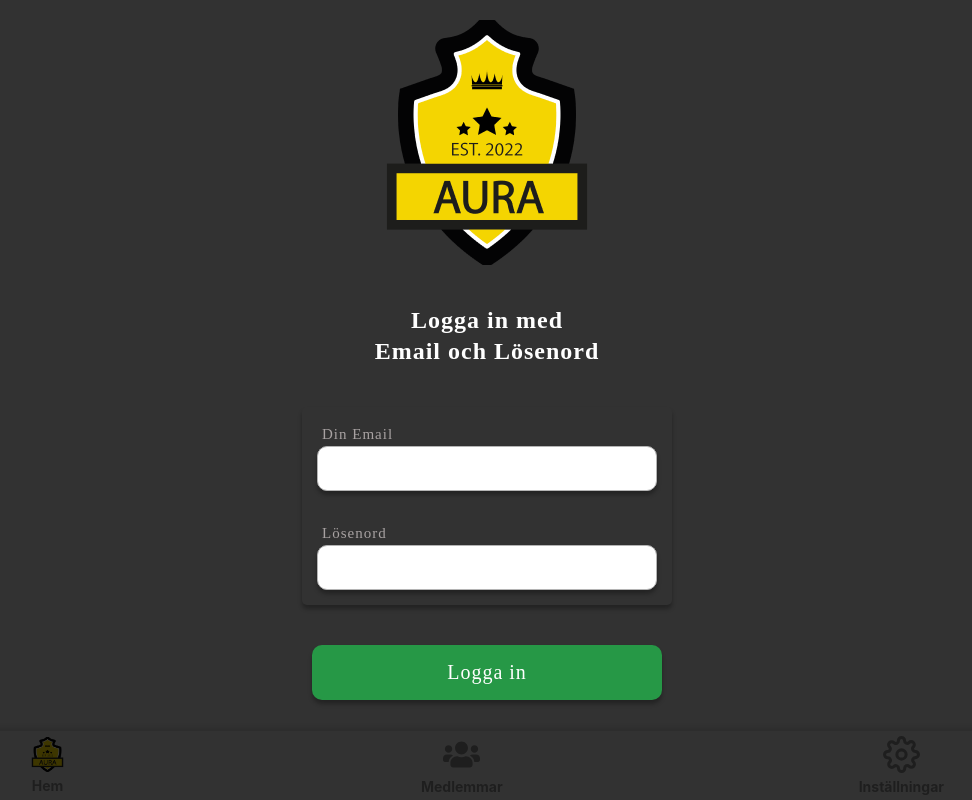
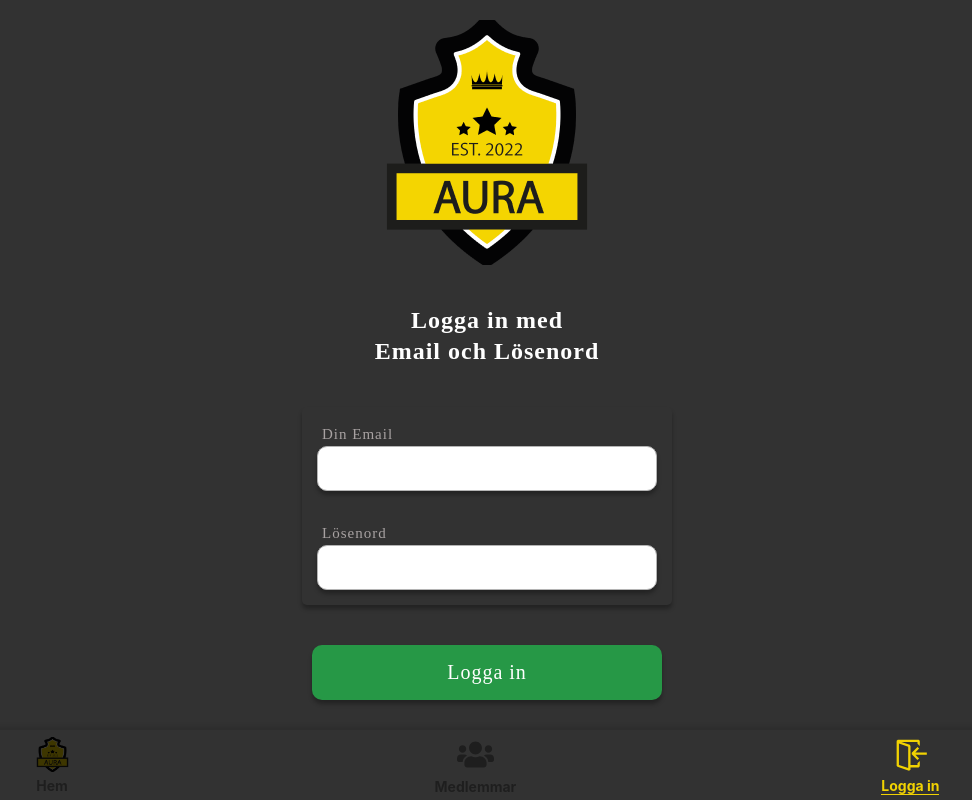
Before and after one commit to RevanToma/FC-AURA, a React (Create React App) app in the folder frontend/: page /signin in a window 1280 px wide. Shown: the top 800 px of the page, without its empty margins (153-1125 px from the left). Built offline with nearby package versions, Linux system fonts and the light colour scheme; no server answers; a web font is replaced by a local one.

Commit message:
added nav bar when not sigend in

```diff
--- a/frontend/src/Mutations/Mutations.ts
+++ b/frontend/src/Mutations/Mutations.ts
@@ -93,6 +93,7 @@ export const CURRENT_USER_QUERY = gql`
       name
       email
       teamMember
+      image
     }
   }
 `;
--- a/frontend/src/components/NavBar/NavBar.tsx
+++ b/frontend/src/components/NavBar/NavBar.tsx
@@ -3,9 +3,13 @@ import * as S from "./NavBarStyles";
 import FCAURALOGO from "../../assets/images/FCAURA-Logo.png";
 import { FiSettings } from "react-icons/fi";
 import { FaUsers } from "react-icons/fa";
+import { useAuth } from "../../context/auth/auth";
+import { VscSignIn } from "react-icons/vsc";
 
 const NavBar = () => {
   const { pathname } = useLocation();
+
+  const auth = useAuth();
 
   return (
     <>
@@ -23,12 +27,21 @@ const NavBar = () => {
               <span>Medlemmar</span>
             </S.NavLink>
           </S.NavLinkDiv>
+          {auth.user ? (
             <S.NavLinkDiv active={pathname.startsWith("/account")}>
               <S.NavLink to="/account">
                 {<FiSettings size={37} />}
                 <span>Inställningar</span>
               </S.NavLink>
             </S.NavLinkDiv>
+          ) : (
+            <S.NavLinkDiv active={pathname.startsWith("/signin")}>
+              <S.NavLink to="/signin">
+                {<VscSignIn size={37} />}
+                <span>Logga in</span>
+              </S.NavLink>
+            </S.NavLinkDiv>
+          )}
         </S.NavBarList>
       </S.NavBarContainer>
       <Outlet />
--- a/frontend/src/components/UserCard/UserCard.tsx
+++ b/frontend/src/components/UserCard/UserCard.tsx
@@ -6,6 +6,7 @@ import { GiWeight } from "react-icons/gi";
 import Tall from "../../assets/images/Tall.svg";
 import ProfileImg from "../../assets/images/ProfileImg.svg";
 import { PiSoccerBallThin } from "react-icons/pi";
+import { capitalizeFirstLetter } from "../helpers/capitalizeFirstLetter";
 type UserCardProps = {
   user: {
     name: string;
@@ -20,11 +21,6 @@ type UserCardProps = {
 };
 
 const UserCard: FC<UserCardProps> = ({ user }) => {
-  const capitalizeFirstLetter = (str: string) => {
-    if (str) {
-      return str.charAt(0).toUpperCase() + str.slice(1).toLowerCase();
-    }
-  };
   console.log(user);
   return (
     <S.UserCardDiv>
--- /dev/null
+++ b/frontend/src/components/common/Card/Card.tsx
@@ -0,0 +1,30 @@
+import { FC } from "react";
+import * as S from "./CardStyles";
+import { PiSoccerBallThin } from "react-icons/pi";
+import { capitalizeFirstLetter } from "../../helpers/capitalizeFirstLetter";
+type CardProps = {
+  name: string;
+  email: string;
+  image: string;
+};
+
+const Card: FC<CardProps> = ({ name, email, image }: CardProps) => {
+  //   `${process.env.REACT_APP_IMAGE}${image}`;
+  return (
+    <S.CardContainer>
+      {image ? (
+        <img src={`${process.env.REACT_APP_IMAGE}${image}`} alt="profile" />
+      ) : (
+        <PiSoccerBallThin />
+      )}
+
+      <div>
+        <span>{email}</span>
+        <span>{capitalizeFirstLetter(name)}</span>
+      </div>
+      <PiSoccerBallThin color="white" size={50} />
+    </S.CardContainer>
+  );
+};
+
+export default Card;
--- /dev/null
+++ b/frontend/src/components/common/Card/CardStyles.tsx
@@ -0,0 +1,28 @@
+import styled from "styled-components";
+import { theme } from "../../../theme/Theme";
+
+export const CardContainer = styled.div`
+  display: flex;
+  align-items: center;
+  background: ${theme.color.primarySettingsColor};
+  border-radius: 15px;
+  gap: 4rem;
+  padding: 2rem;
+  width: 100%;
+  height: 7rem;
+  color: white;
+
+  img {
+    aspect-ratio: 1/1;
+    height: 5rem;
+  }
+  div {
+    display: flex;
+    flex-direction: column;
+    gap: 0.5rem;
+    span {
+      font-size: 1.5rem;
+      font-weight: 500;
+    }
+  }
+`;
--- /dev/null
+++ b/frontend/src/components/helpers/capitalizeFirstLetter.ts
@@ -0,0 +1,5 @@
+export const capitalizeFirstLetter = (str: string) => {
+  if (str) {
+    return str.charAt(0).toUpperCase() + str.slice(1).toLowerCase();
+  }
+};
--- a/frontend/src/routes/AccountSettings/AccountSettings.tsx
+++ b/frontend/src/routes/AccountSettings/AccountSettings.tsx
@@ -9,10 +9,14 @@ import { ButtonType } from "../../components/common/Button/ButtonTypes";
 import Button from "../../components/common/Button/Button";
 import { useNavigate } from "react-router-dom";
 import { useAuth } from "../../context/auth/auth";
+import Card from "../../components/common/Card/Card";
 const AccountSettings = () => {
   const auth = useAuth();
   const navigate = useNavigate();
 
+  console.log(auth.user?.name);
+  console.log(auth.user?.email);
+  console.log(auth.user?.image);
   const handleLogout = () => {
     auth.logout();
     navigate("/");
@@ -24,6 +28,11 @@ const AccountSettings = () => {
     <>
       <GobackNav title="Inställningar" />
       <S.AccountSettingsContainer>
+        <Card
+          name={auth.user.name}
+          email={auth.user.email}
+          image={auth.user.image}
+        />
         <S.NavigationItems>
           <h4>Konto</h4>
           <NavigationItem
--- a/frontend/src/routes/AccountSettings/ChangeProfileInfo/ChangeProfileInfo.tsx
+++ b/frontend/src/routes/AccountSettings/ChangeProfileInfo/ChangeProfileInfo.tsx
@@ -112,7 +112,7 @@ const ChangeProfileInfo = () => {
     }
   };
 
-  if (loading) return <p>Loading...</p>;
+  if (loading) return null;
   return (
     <>
       <GobackNav title="Ändra profil info" />
--- a/frontend/src/routes/Signin/Signin.tsx
+++ b/frontend/src/routes/Signin/Signin.tsx
@@ -10,6 +10,8 @@ import { useAuth } from "../../context/auth/auth";
 import { useNavigate } from "react-router-dom";
 import { useForm } from "../../hooks/useForm";
 import { LOGIN_MUTATION } from "../../Mutations/Mutations";
+import Button from "../../components/common/Button/Button";
+import { ButtonType } from "../../components/common/Button/ButtonTypes";
 
 const Signin = () => {
   const [signinMutation, { error, loading }] = useMutation(LOGIN_MUTATION);
@@ -66,6 +68,12 @@ const Signin = () => {
         onSubmit={handleSubmit}
         submitButtonText="Logga in"
       />
+      <Button
+        buttontypes={ButtonType.AddSkill}
+        onClick={() => navigate("/signup")}
+      >
+        Skapa konto
+      </Button>
 
       <Footer>
         <h6>eller logga in med</h6>
--- a/frontend/src/routes/Signup/SignupStyles.tsx
+++ b/frontend/src/routes/Signup/SignupStyles.tsx
@@ -17,6 +17,9 @@ export const GenericSignContainer = styled.div`
     color: #ffffff;
     ${theme.h1}
   }
+  button {
+    width: 35rem;
+  }
 `;
 
 export const Footer = styled.footer`
--- a/frontend/src/types/types.ts
+++ b/frontend/src/types/types.ts
@@ -3,6 +3,7 @@ export type User = {
   id: string;
   name: string;
   email: string;
+  image: string;
 };
 
 export type AuthContextType = {
```
Lines whose indentation alone changed are shown as unchanged.
